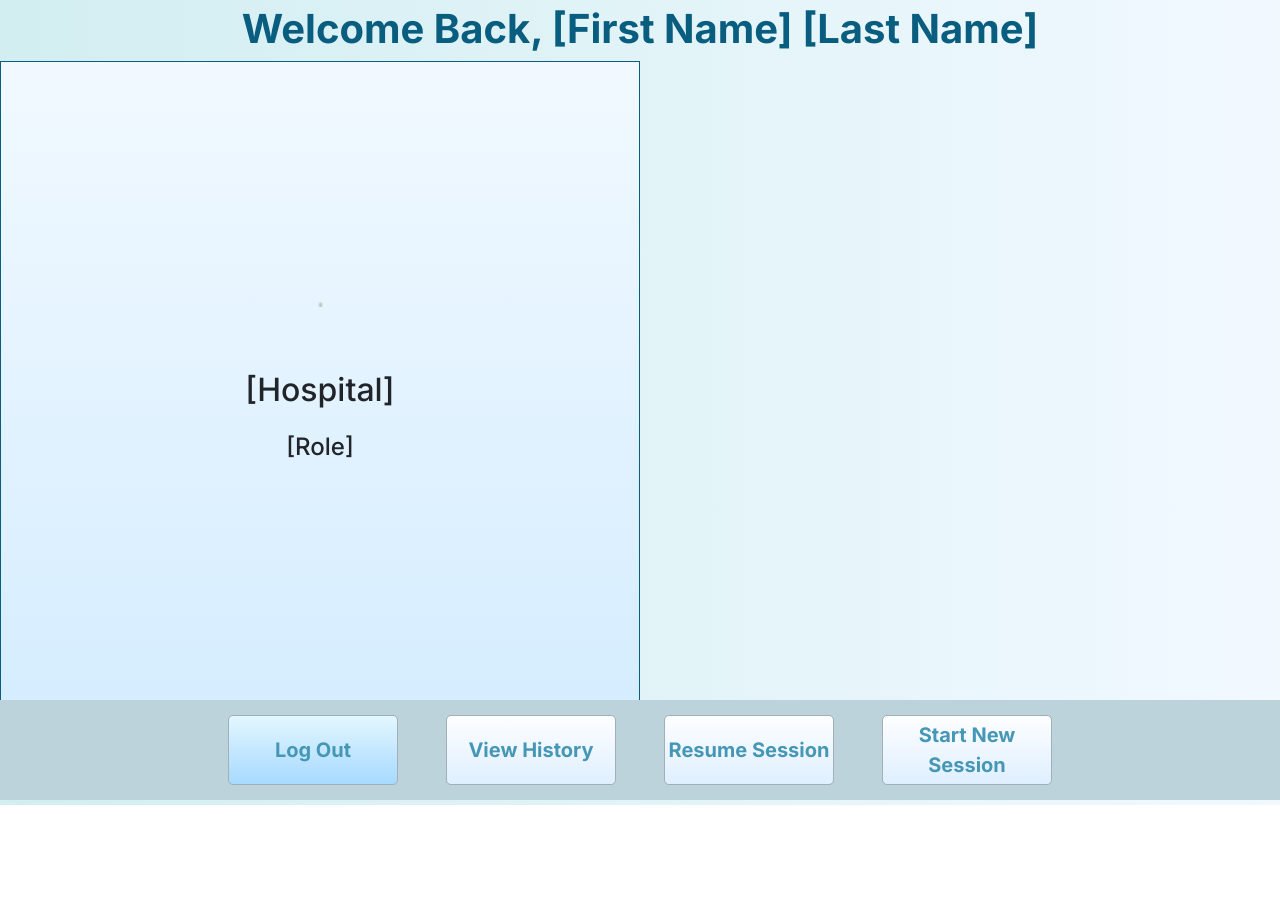
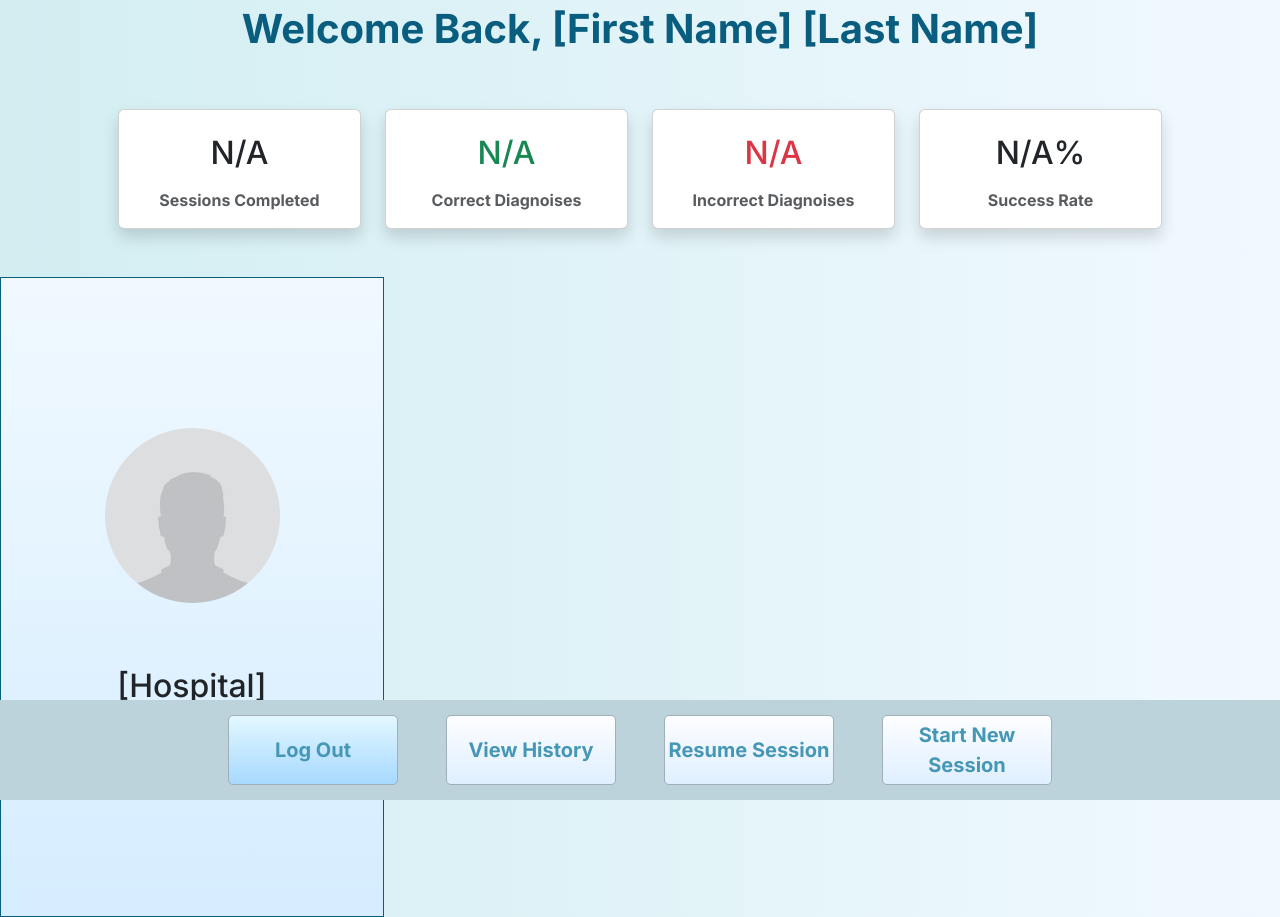
Before and after one commit to eddie-reyes/dtt, a React (Vite) app: page /menu in a window 1280 px wide. Before the commit the page ends 805 px from the top, so only its background shows below. Built offline with nearby package versions, Linux system fonts and the light colour scheme; no server answers.

Commit message:
Fixed Some Issues with Sidebar, Reimplemented Statistics Code

```diff
--- a/src/components/Menu/Menu.jsx
+++ b/src/components/Menu/Menu.jsx
@@ -32,7 +32,7 @@ export default function Menu() {
                         {user ? user.last_name : '[Last Name]'}
         </h1>
             <div> {/* className="d-flex" style={{ height: '100vh', width: '100vw' }} */}
-                   {/* } <div class="container p-5 w-100">
+                    <div class="container p-5 w-100">
                         <div class="row row-cols-1 row-cols-md-4 g-4">
                             <div class="col">
                                 <div class="card h-100 text-center shadow">
@@ -95,20 +95,18 @@ export default function Menu() {
                                 </div>
                             </div>
                         </div>
-                    </div> */}
+                    </div>
                 <div
-                    className="d-flex flex-column justify-content-between align-items-center py-2"
-                    style={{ width: '50%',
+                    className="d-flex flex-column justify-content-center align-items-center"
+                    style={{
                         background: 'var(--default-div)',
                         border: '1px solid var(--dark-border)',
+                        width: '30%',
+                        height: '80vh',
                     }}
                 >
                     {/* User Info */}
                     <div className="d-flex flex-column justify-content-center align-items-center gap-3 m-3"
-                    style={{
-                        width: '10px',
-                        height: '75vh',
-                    }}
                     >
                         <img
                             src={user ? user.profile_image_url : pfp}
```
